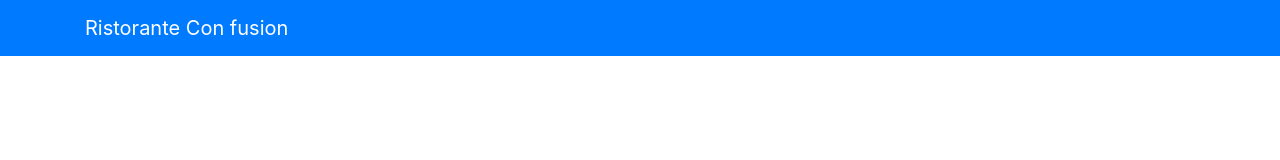
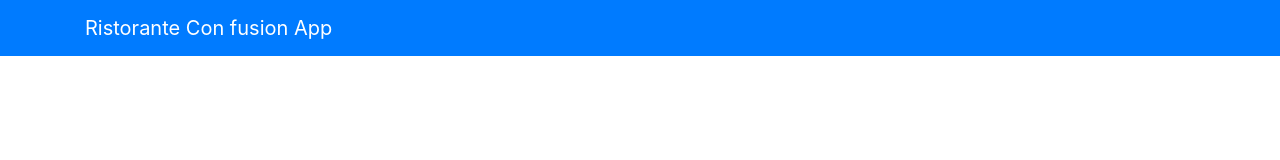
Before and after one commit to rbanerjee78/RestaurantApp, a React (Create React App) app: page / in a window 1280 px wide. Shown: the top 160 px of the page. Built offline with nearby package versions, Linux system fonts and the light colour scheme.

Commit message:
Configuring React

```diff
--- a/src/App.js
+++ b/src/App.js
@@ -5,7 +5,7 @@ function App() {
   return (
     <div className="App">
       <Navbar dark color="primary">
-        <div className="container"><NavbarBrand href='/'>Ristorante Con fusion</NavbarBrand></div>
+        <div className="container"><NavbarBrand href='/'>Ristorante Con fusion App</NavbarBrand></div>
       </Navbar>
     </div>
   );
```
